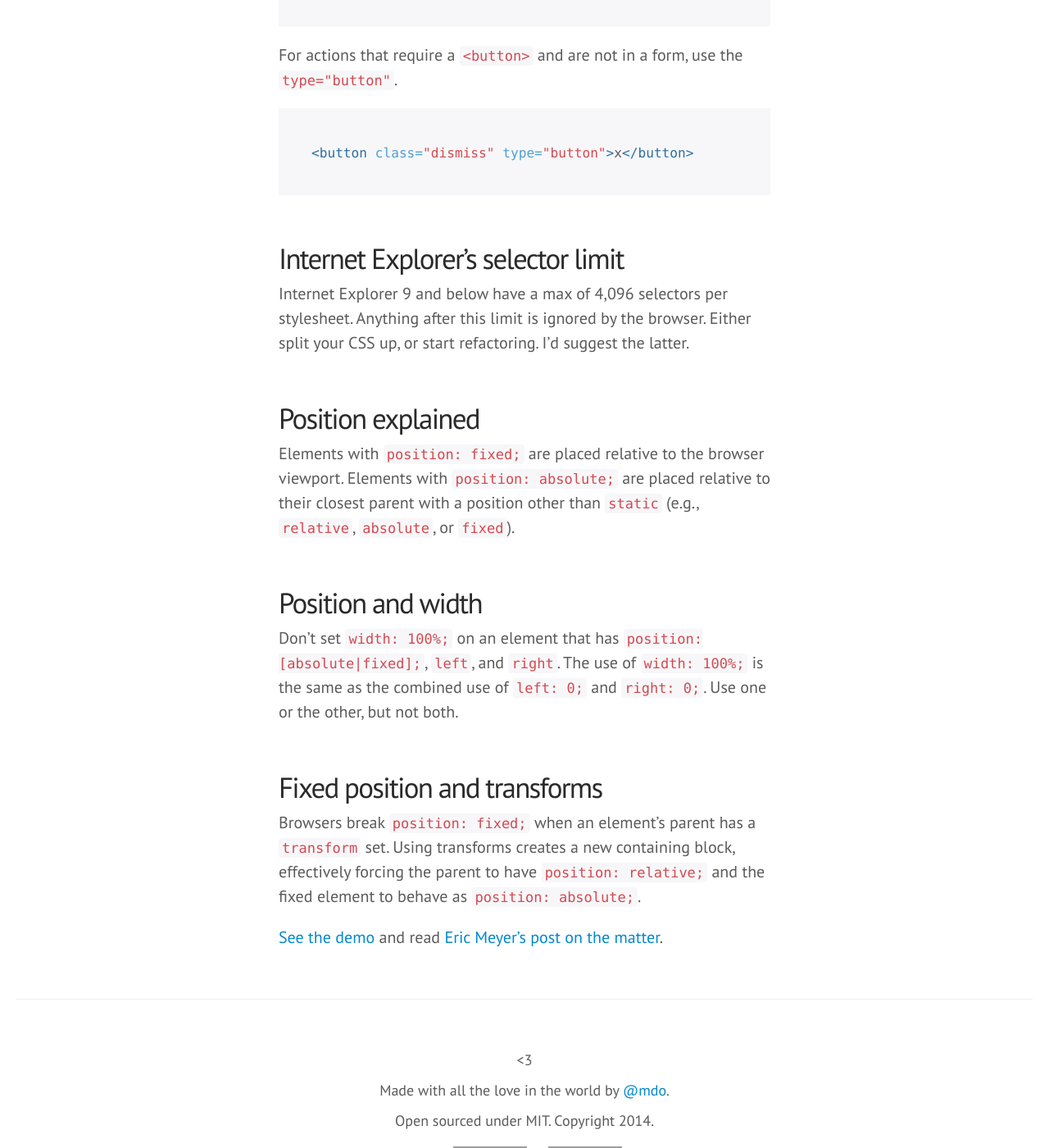
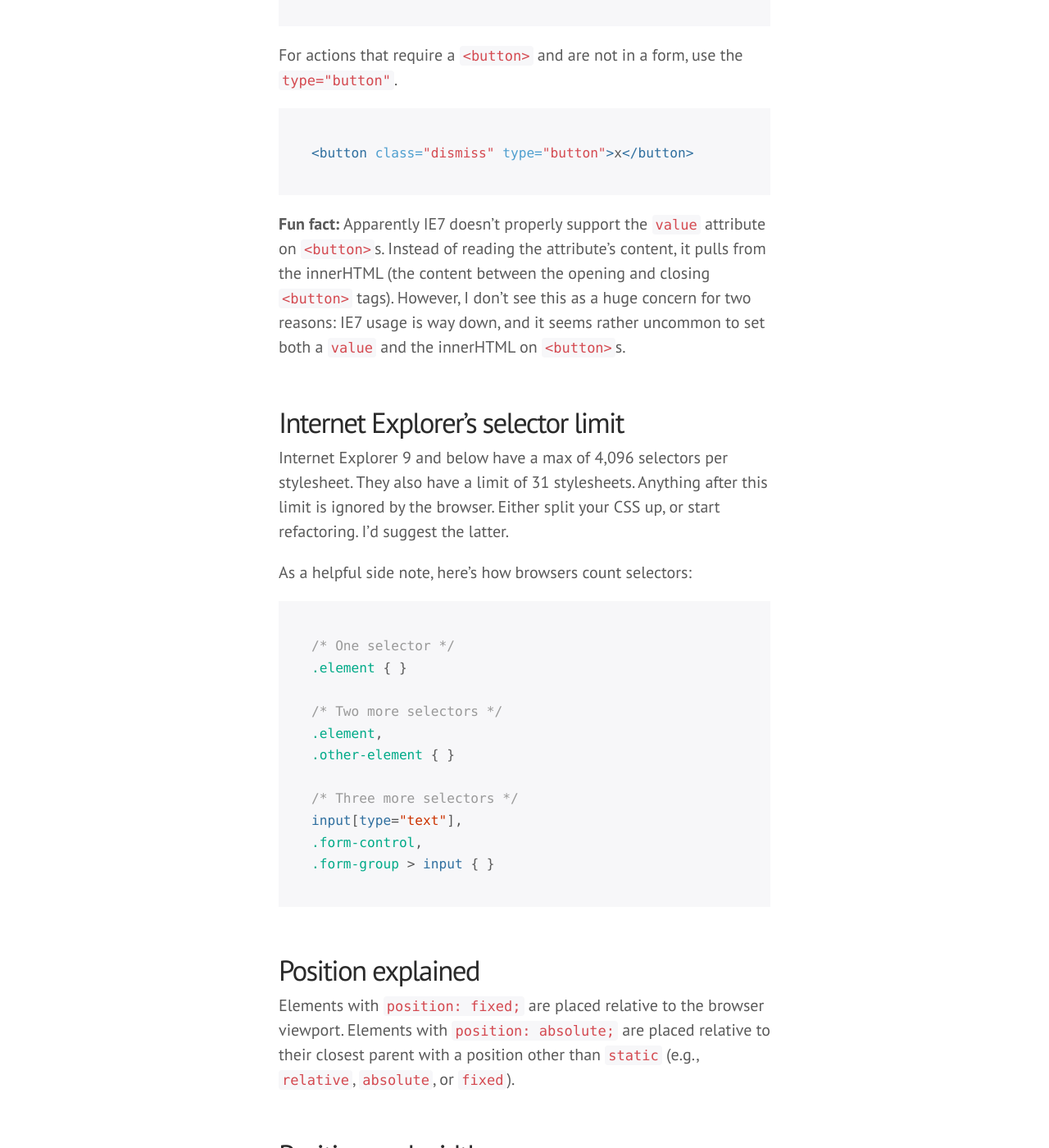
Before and after one commit to mdo/wtf-html-css, a Jekyll site: the page built from index.md, in a window 1280 px wide and 1400 px high, scrolled down 6365 px. Shown: the whole window at 82% size. Built offline with Jekyll 4.4.1, drawn with Linux system fonts in a browser that asks for light colours; some web fonts are replaced; Markdown is read by kramdown in place of the engine named in the settings; comment, search, counter and statistics services are not loaded; grey boxes are pictures that could not be loaded.

Commit message:
Clarify selectors #s for IE, add example, and add code snippet

````diff
--- a/index.md
+++ b/index.md
@@ -185,10 +185,28 @@ For actions that require a `<button>` and are not in a form, use the `type="butt
 <button class="dismiss" type="button">x</button>
 ```
 
+**Fun fact:** Apparently IE7 doesn't properly support the `value` attribute on `<button>`s. Instead of reading the attribute's content, it pulls from the innerHTML (the content between the opening and closing `<button>` tags). However, I don't see this as a huge concern for two reasons: IE7 usage is way down, and it seems rather uncommon to set both a `value` and the innerHTML on `<button>`s.
+
 
 <a name="ie-selector-limit"></a>
 ### Internet Explorer's selector limit
-Internet Explorer 9 and below have a max of 4,096 selectors per stylesheet. Anything after this limit is ignored by the browser. Either split your CSS up, or start refactoring. I'd suggest the latter.
+Internet Explorer 9 and below have a max of 4,096 selectors per stylesheet. They also have a limit of 31 stylesheets. Anything after this limit is ignored by the browser. Either split your CSS up, or start refactoring. I'd suggest the latter.
+
+As a helpful side note, here's how browsers count selectors:
+
+```css
+/* One selector */
+.element { }
+
+/* Two more selectors */
+.element,
+.other-element { }
+
+/* Three more selectors */
+input[type="text"],
+.form-control,
+.form-group > input { }
+```
 
 
 <a name="position-explained"></a>
````
